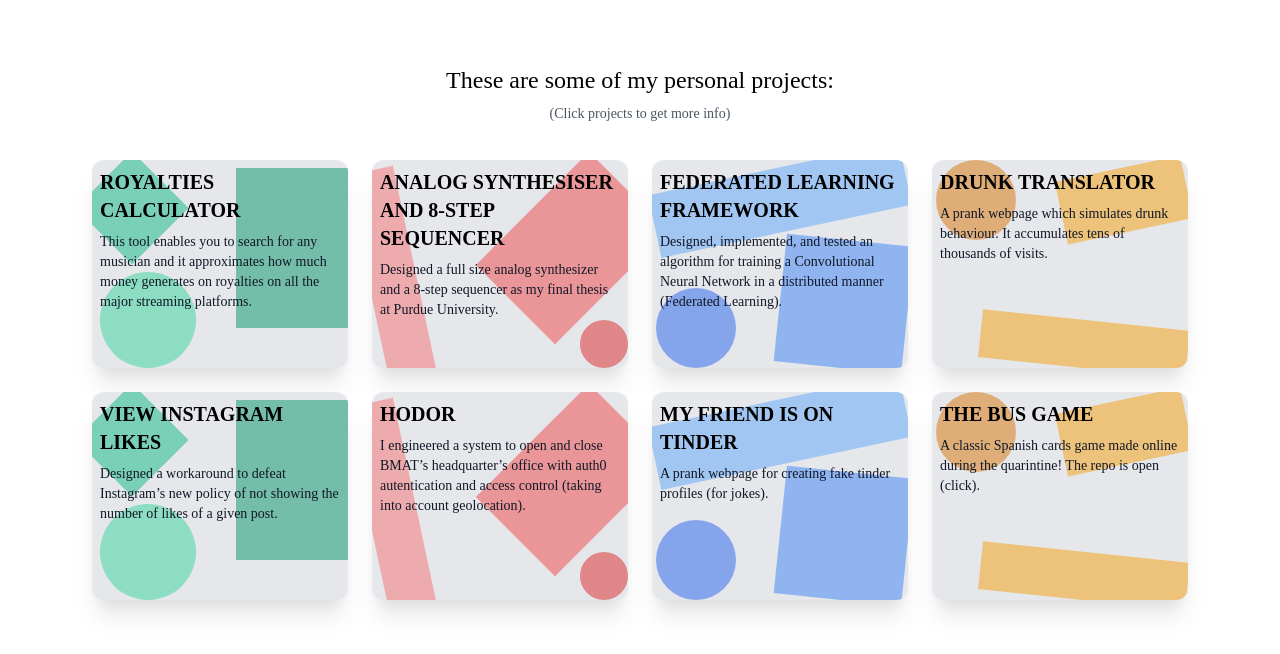
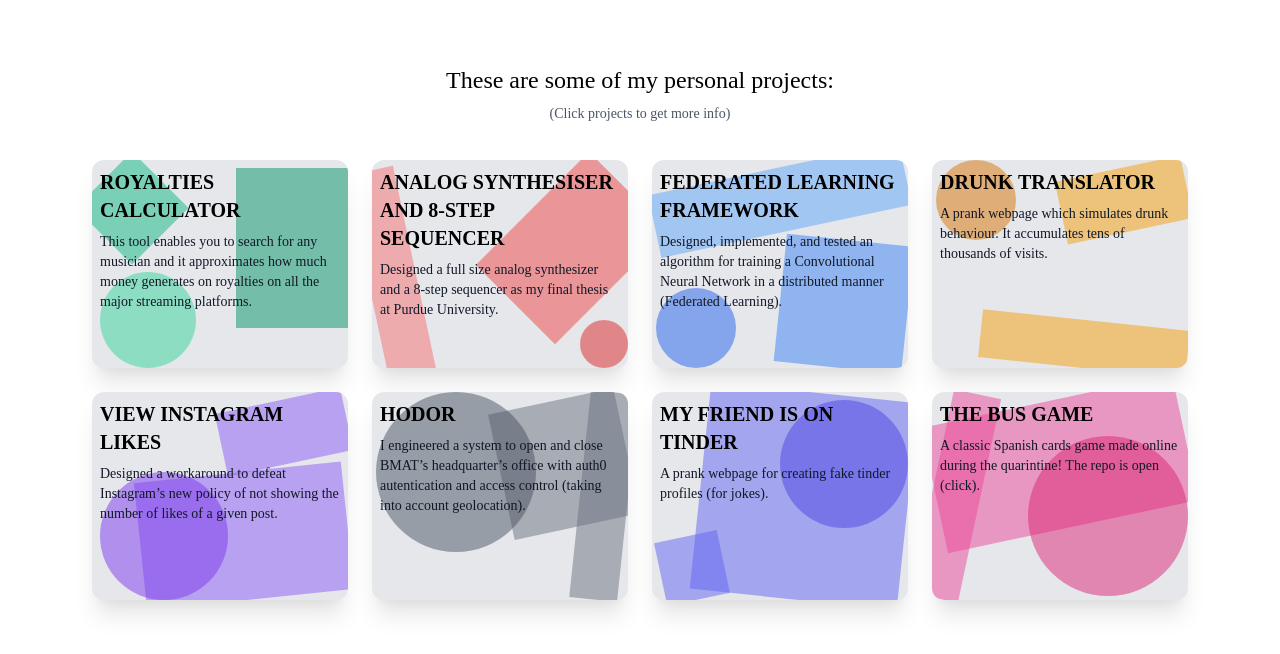
Before and after one commit to gferrate/personal_page, a Nuxt app: page / in a window 1280 px wide. Shown: the top 654 px of the page. Built offline with nearby package versions, Linux system fonts and the light colour scheme; a web font is replaced by a local one.

Commit message:
More shaped

```diff
--- a/components/Project.vue
+++ b/components/Project.vue
@@ -93,6 +93,61 @@ export default {
             "group-hover:scale-125",
             "opacity-50",
           ];
+        case "5":
+          return [
+            "right-0",
+            "bg-purple-500",
+            "w-32",
+            "h-16",
+            "-rotate-12",
+            "group-hover:rotate-12",
+            "group-hover:scale-125",
+            "opacity-50",
+          ];
+        case "5":
+          return [
+            "left-0",
+            "bg-gray-500",
+            "w-6",
+            "h-32",
+            "-rotate-12",
+            "group-hover:rotate-12",
+            "group-hover:scale-125",
+            "opacity-50",
+          ];
+        case "6":
+          return [
+            "right-0",
+            "bg-gray-500",
+            "w-32",
+            "h-32",
+            "-rotate-12",
+            "group-hover:rotate-12",
+            "group-hover:scale-125",
+            "opacity-50",
+          ];
+        case "7":
+          return [
+            "bottom-0",
+            "bg-indigo-500",
+            "w-16",
+            "h-16",
+            "-rotate-12",
+            "group-hover:rotate-12",
+            "group-hover:scale-125",
+            "opacity-50",
+          ];
+        case "8":
+          return [
+            "right-0",
+            "bg-pink-500",
+            "w-64",
+            "h-32",
+            "-rotate-12",
+            "group-hover:rotate-12",
+            "group-hover:scale-125",
+            "opacity-50",
+          ];
       }
     },
     getClasses2() {
@@ -138,6 +193,54 @@ export default {
             "w-52",
             "h-12",
             "rotate-6",
+            "group-hover:-rotate-12",
+            "group-hover:scale-125",
+            "opacity-50",
+          ];
+        case "5":
+          return [
+            "right-0",
+            "bottom-0",
+            "bg-purple-500",
+            "w-52",
+            "h-32",
+            "-rotate-6",
+            "group-hover:-rotate-12",
+            "group-hover:scale-125",
+            "opacity-50",
+          ];
+        case "6":
+          return [
+            "right-0",
+            "bottom-0",
+            "bg-gray-500",
+            "w-12",
+            "h-52",
+            "rotate-6",
+            "group-hover:-rotate-12",
+            "group-hover:scale-125",
+            "opacity-50",
+          ];
+        case "7":
+          return [
+            "right-0",
+            "bottom-0",
+            "bg-indigo-500",
+            "w-52",
+            "h-52",
+            "rotate-6",
+            "group-hover:-rotate-12",
+            "group-hover:scale-125",
+            "opacity-50",
+          ];
+        case "8":
+          return [
+            "top-0",
+            "left-0",
+            "bg-pink-500",
+            "w-12",
+            "h-52",
+            "rotate-12",
             "group-hover:-rotate-12",
             "group-hover:scale-125",
             "opacity-50",
@@ -189,6 +292,48 @@ export default {
             "group-hover:scale-150",
             "opacity-50",
           ];
+        case "5":
+          return [
+            "bottom-0",
+            "bg-purple-600",
+            "w-32",
+            "h-32",
+            "rounded-full",
+            "group-hover:scale-150",
+            "opacity-50",
+          ];
+        case "6":
+          return [
+            "top-0",
+            "left-1",
+            "bg-gray-600",
+            "w-40",
+            "h-40",
+            "rounded-full",
+            "group-hover:scale-150",
+            "opacity-50",
+          ];
+        case "7":
+          return [
+            "right-0",
+            "bg-indigo-600",
+            "w-32",
+            "h-32",
+            "rounded-full",
+            "group-hover:scale-150",
+            "opacity-50",
+          ];
+        case "8":
+          return [
+            "right-0",
+            "bottom-1",
+            "bg-pink-600",
+            "w-40",
+            "h-40",
+            "rounded-full",
+            "group-hover:scale-150",
+            "opacity-50",
+          ];
       }
     },
   },
--- a/pages/index.vue
+++ b/pages/index.vue
@@ -60,28 +60,28 @@ export default {
             "Designed a workaround to defeat Instagram’s new policy of not showing the number of likes of a given post.",
           link:
             "https://github.com/gferrate/personal_projects/tree/master/instagram_likes",
-          type: "1",
+          type: "5",
         },
         {
           title: "Hodor",
           subtitle:
             "I engineered a system to open and close BMAT’s headquarter’s office with auth0 autentication and access control (taking into account geolocation).",
           link: "https://www.youtube.com/watch?v=_1j-8boMRDQ",
-          type: "2",
+          type: "6",
         },
         {
           title: "My Friend Is on Tinder",
           subtitle:
             "A prank webpage for creating fake tinder profiles (for jokes).",
           link: "https://my-friend-is-on-a-dating-app.com/",
-          type: "3",
+          type: "7",
         },
         {
           title: "The Bus Game",
           subtitle:
             "A classic Spanish cards game made online during the quarintine! The repo is open (click).",
           link: "https://github.com/gferrate/juego_del_bus",
-          type: "4",
+          type: "8",
         },
       ],
     };
```
